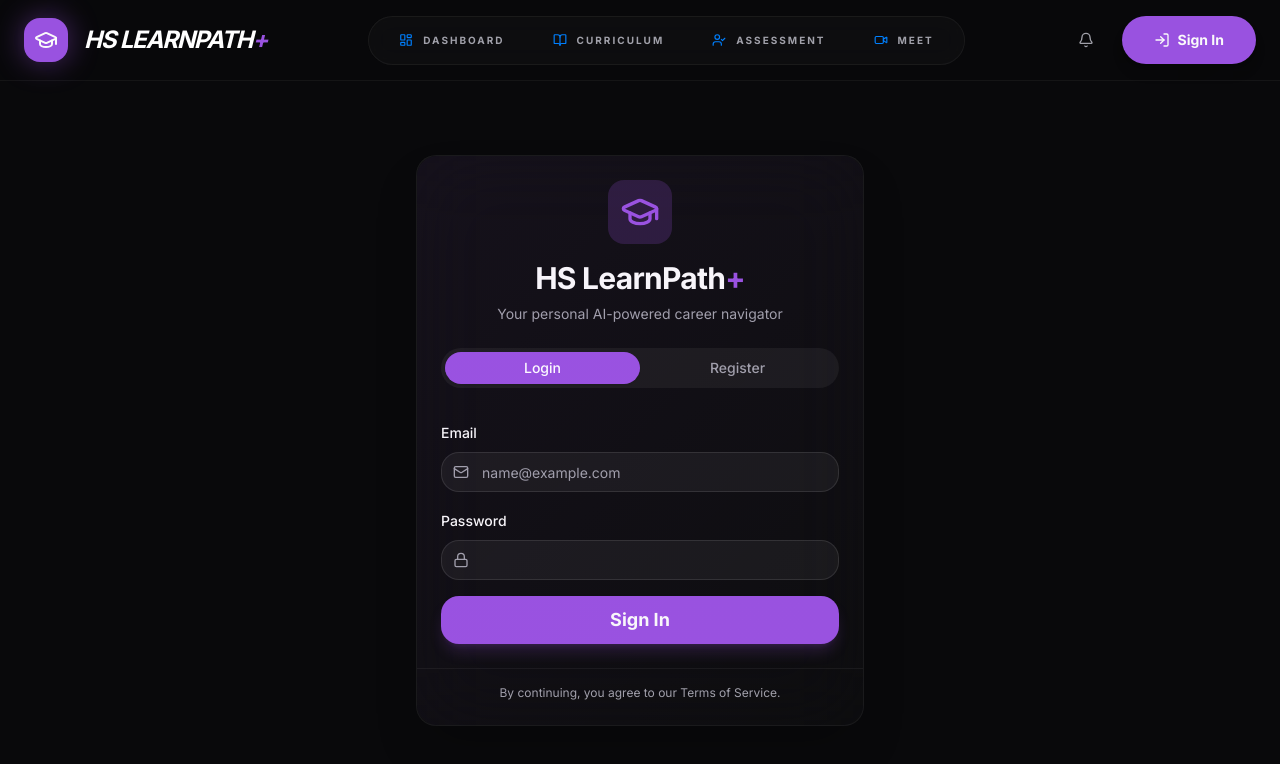
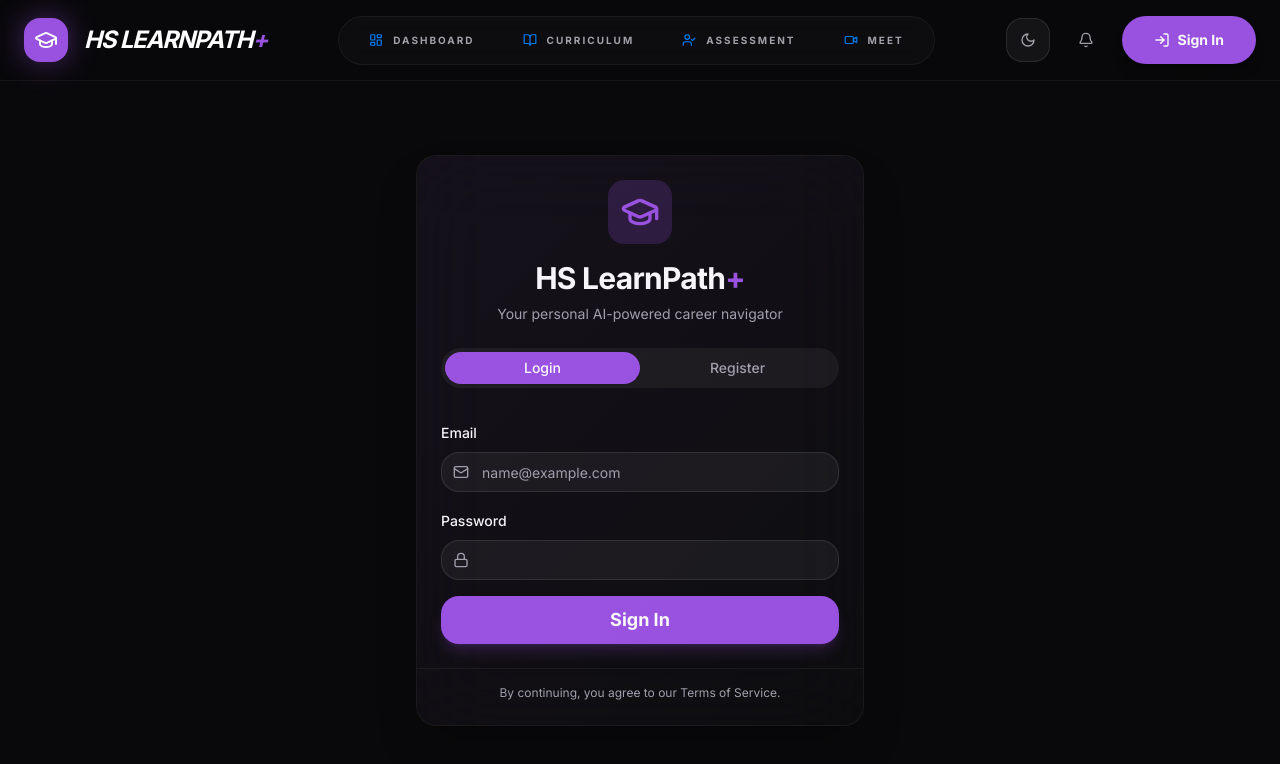
Before and after one commit to harshilb186-png/HS_LearnPath, a Next.js app: page /auth in a window 1280 px wide. Shown: the top 764 px of the page. Built offline with nearby package versions, Linux system fonts and the light colour scheme; no server answers.

Commit message:
add a theme switch buuton like in firebase studio

```diff
--- a/package.json
+++ b/package.json
@@ -1,3 +1,4 @@
+
 {
   "name": "nextn",
   "version": "0.1.0",
@@ -44,6 +45,7 @@
     "genkit": "^1.28.0",
     "lucide-react": "^0.475.0",
     "next": "15.5.9",
+    "next-themes": "^0.4.4",
     "patch-package": "^8.0.0",
     "react": "^19.2.1",
     "react-day-picker": "^9.11.3",
--- a/src/app/globals.css
+++ b/src/app/globals.css
@@ -1,9 +1,33 @@
+
 @tailwind base;
 @tailwind components;
 @tailwind utilities;
 
 @layer base {
   :root {
+    --background: 0 0% 100%;
+    --foreground: 240 10% 3.9%;
+    --card: 0 0% 100%;
+    --card-foreground: 240 10% 3.9%;
+    --popover: 0 0% 100%;
+    --popover-foreground: 240 10% 3.9%;
+    --primary: 270 70% 60%;
+    --primary-foreground: 0 0% 98%;
+    --secondary: 240 4.8% 95.9%;
+    --secondary-foreground: 240 5.9% 10%;
+    --muted: 240 4.8% 95.9%;
+    --muted-foreground: 240 3.8% 46.1%;
+    --accent: 210 100% 50%;
+    --accent-foreground: 240 5.9% 10%;
+    --destructive: 0 84.2% 60.2%;
+    --destructive-foreground: 0 0% 98%;
+    --border: 240 5.9% 90%;
+    --input: 240 5.9% 90%;
+    --ring: 270 70% 60%;
+    --radius: 1.25rem;
+  }
+
+  .dark {
     --background: 240 10% 3.9%;
     --foreground: 0 0% 98%;
     --card: 240 10% 4.5%;
@@ -23,7 +47,6 @@
     --border: 240 3.7% 15.9%;
     --input: 240 3.7% 15.9%;
     --ring: 270 70% 60%;
-    --radius: 1.25rem;
   }
 }
 
@@ -33,8 +56,16 @@
 }
 
 .glass-card {
-  @apply bg-white/[0.02] backdrop-blur-2xl border border-white/[0.05] shadow-2xl;
+  @apply bg-white/[0.02] dark:bg-white/[0.02] backdrop-blur-2xl border border-black/[0.05] dark:border-white/[0.05] shadow-2xl;
   position: relative;
+}
+
+.dark .glass-card {
+  @apply bg-white/[0.02];
+}
+
+.light .glass-card {
+  @apply bg-black/[0.02] border-black/[0.1];
 }
 
 .glass-card::after {
@@ -48,12 +79,21 @@
               radial-gradient(circle at 0% 100%, hsla(210, 100%, 50%, 0.04), transparent 50%);
 }
 
+.dark .hero-glow {
+  background: radial-gradient(circle at 50% -20%, hsla(270, 70%, 60%, 0.15), transparent 70%),
+              radial-gradient(circle at 0% 100%, hsla(210, 100%, 50%, 0.08), transparent 50%);
+}
+
 .cyber-button {
   @apply transition-all duration-300 hover:scale-[1.02] active:scale-[0.98] shadow-lg hover:shadow-primary/20;
 }
 
 .icon-plate {
-  @apply bg-secondary/80 p-3 rounded-2xl border border-white/5 flex items-center justify-center transition-all duration-300;
+  @apply bg-secondary/80 p-3 rounded-2xl border border-black/5 dark:border-white/5 flex items-center justify-center transition-all duration-300;
+  box-shadow: 0 4px 12px rgba(0, 0, 0, 0.1);
+}
+
+.dark .icon-plate {
   box-shadow: 0 4px 12px rgba(0, 0, 0, 0.4);
 }
 
--- a/src/app/layout.tsx
+++ b/src/app/layout.tsx
@@ -1,7 +1,9 @@
+
 import type { Metadata } from 'next';
 import './globals.css';
 import { FirebaseClientProvider } from '@/firebase/client-provider';
 import { Toaster } from '@/components/ui/toaster';
+import { ThemeProvider } from '@/components/theme-provider';
 
 export const metadata: Metadata = {
   title: 'HS LearnPath+ | Career Curriculum Mapping',
@@ -14,17 +16,24 @@ export default function RootLayout({
   children: React.ReactNode;
 }>) {
   return (
-    <html lang="en" className="dark">
+    <html lang="en" suppressHydrationWarning>
       <head>
         <link rel="preconnect" href="https://fonts.googleapis.com" />
         <link rel="preconnect" href="https://fonts.gstatic.com" crossOrigin="anonymous" />
         <link href="https://fonts.googleapis.com/css2?family=Inter:wght@400;500;600;700&family=Space+Grotesk:wght@500;700&display=swap" rel="stylesheet" />
       </head>
       <body className="font-body antialiased bg-background text-foreground min-h-screen">
-        <FirebaseClientProvider>
-          {children}
-          <Toaster />
-        </FirebaseClientProvider>
+        <ThemeProvider
+          attribute="class"
+          defaultTheme="dark"
+          enableSystem
+          disableTransitionOnChange
+        >
+          <FirebaseClientProvider>
+            {children}
+            <Toaster />
+          </FirebaseClientProvider>
+        </ThemeProvider>
       </body>
     </html>
   );
--- /dev/null
+++ b/src/components/ThemeToggle.tsx
@@ -0,0 +1,41 @@
+
+"use client"
+
+import * as React from "react"
+import { Moon, Sun } from "lucide-react"
+import { useTheme } from "next-themes"
+
+import { Button } from "@/components/ui/button"
+import {
+  DropdownMenu,
+  DropdownMenuContent,
+  DropdownMenuItem,
+  DropdownMenuTrigger,
+} from "@/components/ui/dropdown-menu"
+
+export function ThemeToggle() {
+  const { setTheme } = useTheme()
+
+  return (
+    <DropdownMenu>
+      <DropdownMenuTrigger asChild>
+        <Button variant="ghost" size="icon" className="text-muted-foreground hover:text-primary transition-colors h-11 w-11 rounded-2xl border border-white/10 bg-secondary/80">
+          <Sun className="h-[1.2rem] w-[1.2rem] rotate-0 scale-100 transition-all dark:-rotate-90 dark:scale-0" />
+          <Moon className="absolute h-[1.2rem] w-[1.2rem] rotate-90 scale-0 transition-all dark:rotate-0 dark:scale-100" />
+          <span className="sr-only">Toggle theme</span>
+        </Button>
+      </DropdownMenuTrigger>
+      <DropdownMenuContent align="end" className="glass-card mt-3 rounded-2xl p-2 border-white/10">
+        <DropdownMenuItem onClick={() => setTheme("light")} className="focus:bg-primary/10 p-3 rounded-xl cursor-pointer">
+          <span className="font-bold text-[10px] uppercase tracking-widest text-foreground dark:text-white">Light</span>
+        </DropdownMenuItem>
+        <DropdownMenuItem onClick={() => setTheme("dark")} className="focus:bg-primary/10 p-3 rounded-xl cursor-pointer">
+          <span className="font-bold text-[10px] uppercase tracking-widest text-foreground dark:text-white">Dark</span>
+        </DropdownMenuItem>
+        <DropdownMenuItem onClick={() => setTheme("system")} className="focus:bg-primary/10 p-3 rounded-xl cursor-pointer">
+          <span className="font-bold text-[10px] uppercase tracking-widest text-foreground dark:text-white">System</span>
+        </DropdownMenuItem>
+      </DropdownMenuContent>
+    </DropdownMenu>
+  )
+}
--- a/src/components/layout/Navbar.tsx
+++ b/src/components/layout/Navbar.tsx
@@ -1,3 +1,4 @@
+
 "use client";
 
 import Link from "next/link";
@@ -5,14 +6,14 @@ import { usePathname } from "next/navigation";
 import {
   LayoutDashboard,
   BookOpen,
-  UserCheck,
   Settings,
   GraduationCap,
   Bell,
   LogOut,
   User as UserIcon,
   LogIn,
-  Video
+  Video,
+  UserCheck
 } from "lucide-react";
 import { cn } from "@/lib/utils";
 import { Button } from "@/components/ui/button";
@@ -27,6 +28,7 @@ import {
   DropdownMenuTrigger,
 } from "@/components/ui/dropdown-menu";
 import { Avatar, AvatarFallback, AvatarImage } from "@/components/ui/avatar";
+import { ThemeToggle } from "@/components/ThemeToggle";
 
 const NAV_ITEMS = [
   { name: "Dashboard", href: "/", icon: LayoutDashboard },
@@ -51,12 +53,12 @@ export function Navbar() {
           <div className="bg-primary p-2.5 rounded-2xl text-primary-foreground shadow-[0_0_30px_rgba(168,85,247,0.4)] flex items-center justify-center">
             <GraduationCap size={24} />
           </div>
-          <span className="font-headline font-bold text-2xl tracking-tighter hidden sm:inline-block text-white uppercase italic">
+          <span className="font-headline font-bold text-2xl tracking-tighter hidden sm:inline-block text-foreground dark:text-white uppercase italic">
             HS LearnPath<span className="text-primary">+</span>
           </span>
         </Link>
 
-        <nav className="hidden md:flex items-center bg-secondary/40 p-1.5 rounded-full border border-white/5 backdrop-blur-md">
+        <nav className="hidden md:flex items-center bg-secondary/40 dark:bg-secondary/40 p-1.5 rounded-full border border-white/5 dark:border-white/5 backdrop-blur-md">
           {NAV_ITEMS.map((item) => {
             const Icon = item.icon;
             const isActive = pathname === item.href || (item.href !== '/' && pathname.startsWith(item.href));
@@ -68,7 +70,7 @@ export function Navbar() {
                   "flex items-center gap-2.5 px-6 py-2.5 rounded-full text-[10px] font-bold uppercase tracking-[0.2em] transition-all duration-300",
                   isActive
                     ? "bg-primary text-white shadow-xl shadow-primary/20"
-                    : "text-muted-foreground hover:text-white"
+                    : "text-muted-foreground hover:text-foreground dark:hover:text-white"
                 )}
               >
                 <Icon size={14} className={cn(isActive ? "text-white" : "text-accent")} />
@@ -79,6 +81,8 @@ export function Navbar() {
         </nav>
 
         <div className="flex items-center gap-4">
+          <ThemeToggle />
+
           <Button variant="ghost" size="icon" className="text-muted-foreground hover:text-accent transition-colors">
             <Bell size={20} />
           </Button>
@@ -98,7 +102,7 @@ export function Navbar() {
               <DropdownMenuContent className="w-64 glass-card mt-3 rounded-2xl p-2" align="end" forceMount>
                 <DropdownMenuLabel className="font-normal p-4">
                   <div className="flex flex-col space-y-1">
-                    <p className="text-sm font-bold text-white leading-none tracking-tight">{user.displayName || user.email?.split('@')[0]}</p>
+                    <p className="text-sm font-bold text-foreground dark:text-white leading-none tracking-tight">{user.displayName || user.email?.split('@')[0]}</p>
                     <p className="text-[10px] leading-none text-muted-foreground font-mono opacity-60">{user.email}</p>
                   </div>
                 </DropdownMenuLabel>
@@ -106,13 +110,13 @@ export function Navbar() {
                 <DropdownMenuItem asChild className="focus:bg-primary/10 p-3 rounded-xl cursor-pointer">
                   <Link href="/profile" className="flex w-full items-center">
                     <UserIcon className="mr-3 h-4 w-4 text-accent" />
-                    <span className="font-bold text-[10px] uppercase tracking-widest text-white">Profile</span>
+                    <span className="font-bold text-[10px] uppercase tracking-widest text-foreground dark:text-white">Profile</span>
                   </Link>
                 </DropdownMenuItem>
                 <DropdownMenuItem asChild className="focus:bg-primary/10 p-3 rounded-xl cursor-pointer">
                   <Link href="/settings" className="flex w-full items-center">
                     <Settings className="mr-3 h-4 w-4 text-accent" />
-                    <span className="font-bold text-[10px] uppercase tracking-widest text-white">Settings</span>
+                    <span className="font-bold text-[10px] uppercase tracking-widest text-foreground dark:text-white">Settings</span>
                   </Link>
                 </DropdownMenuItem>
                 <DropdownMenuSeparator className="bg-white/5 mx-2" />
--- /dev/null
+++ b/src/components/theme-provider.tsx
@@ -0,0 +1,12 @@
+
+"use client"
+
+import * as React from "react"
+import { ThemeProvider as NextThemesProvider } from "next-themes"
+
+export function ThemeProvider({
+  children,
+  ...props
+}: React.ComponentProps<typeof NextThemesProvider>) {
+  return <NextThemesProvider {...props}>{children}</NextThemesProvider>
+}
```
Also changed, not shown: 1 other file (tests, documents, lock files or other folders).
